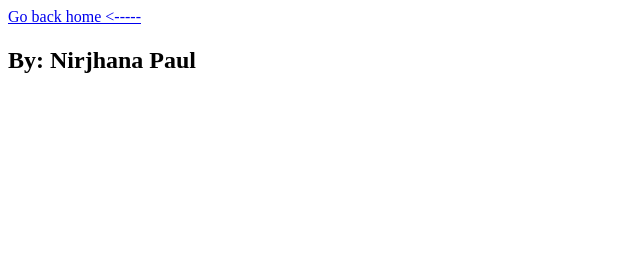
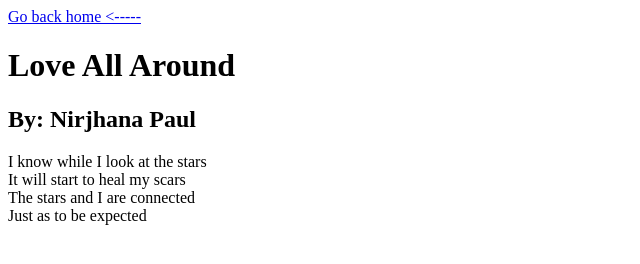
Before and after one commit to nirjhana24/My-Poems, a plain HTML site: page secPoem.html in a window 1280 px wide. Shown: the whole page, without its empty margins (0-640 px from the left). Drawn offline with Linux system fonts and the light colour scheme.

Commit message:
Update secPoem.html

```diff
--- a/secPoem.html
+++ b/secPoem.html
@@ -9,8 +9,14 @@
 	<a href="index.html">Go back home <-----</a>
    </nav>
 
-    <h1></h1>
+    <h1>Love All Around</h1>
 <h2>By: Nirjhana Paul </h2>
 
 </body>
+	  <p>I know while I look at the stars <br>It will start to heal my scars <br>The stars and I are connected <br>Just as to be expected </p>
+
+
+
+
+
 </html>
```
